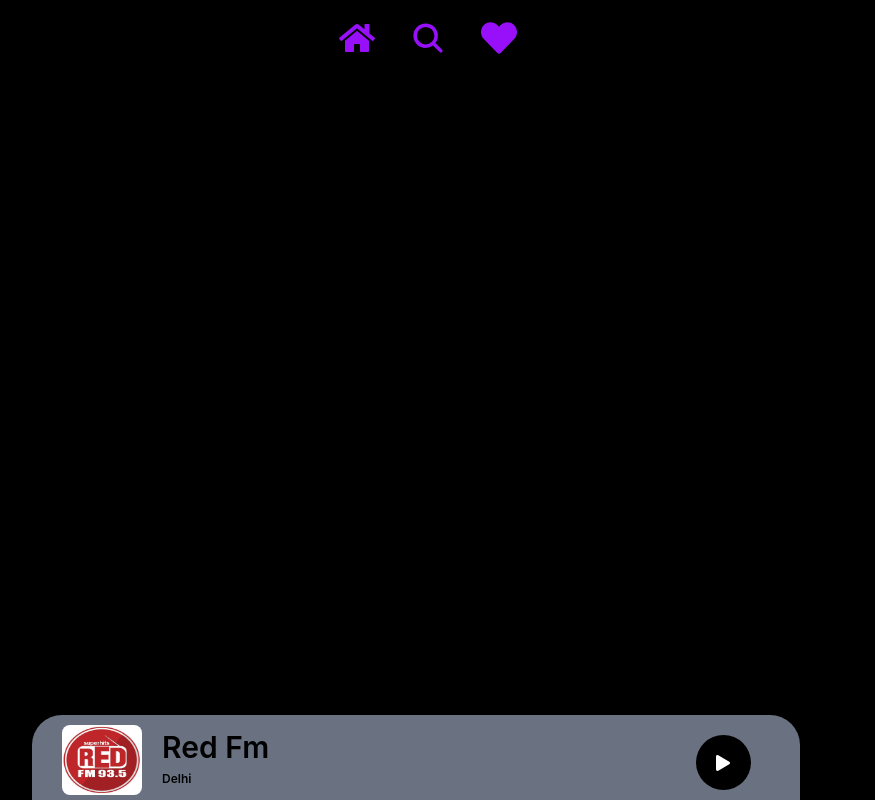
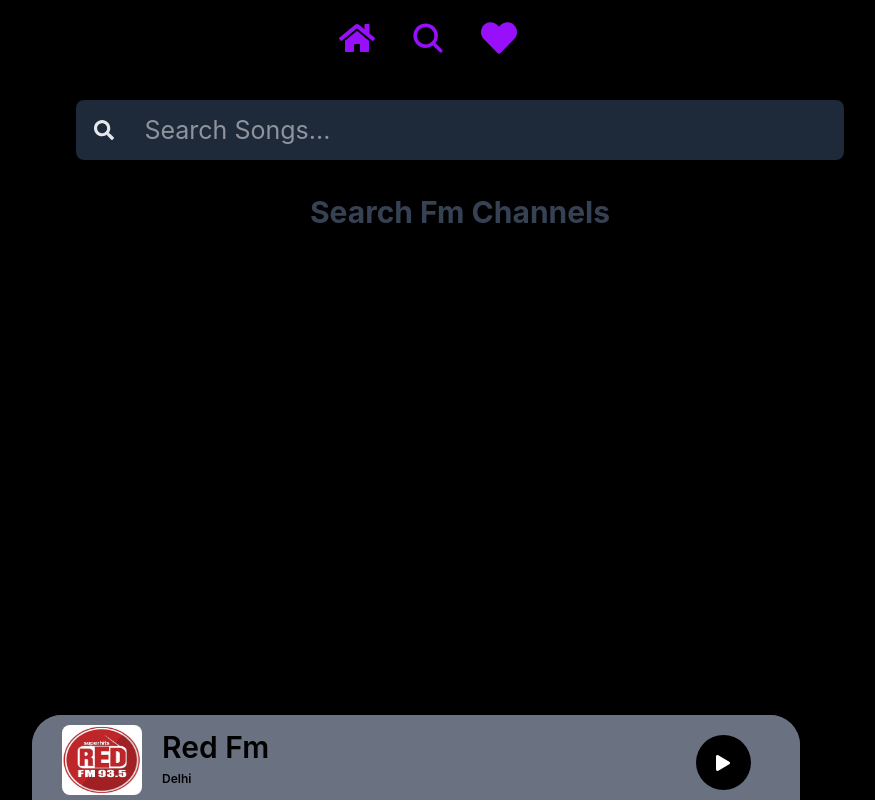
Before and after one commit to bharat3807/Fm-app, a React (Vite) app: page /Search in a window 1280 px wide. Shown: the whole page, without its empty margins (180-1055 px from the left). Built offline with nearby package versions, Linux system fonts and the light colour scheme.

Commit message:
Added: Search.jsx

```diff
--- a/src/App.jsx
+++ b/src/App.jsx
@@ -4,7 +4,7 @@ import Navbar from './components/Navbar'
 import Search from './pages/Search'
 import Liked from './pages/Liked'
 import { BrowserRouter, Routes, Route } from "react-router-dom"
-import Player from './components/Player';
+import Player from './Components/Player'
 function App() {
   return (
 <BrowserRouter>
--- a/src/pages/Search.jsx
+++ b/src/pages/Search.jsx
@@ -1,9 +1,45 @@
-import React from 'react'
+import React, {  useEffect, useState } from 'react'
+import Player from "../Components/Player";
+import { FaSearch } from "react-icons/fa";
+import Cards from '../components/Cards';
+import station from '../Station';
 
 function Search() {
+  let [input, setInput]=useState("")
+  let [fmlist, setFmList]=useState([])
+  useEffect(()=>{
+  let a = station.filter((item)=>(item.name.toLowerCase().includes(input) || (item.city.toLowerCase().includes(input) )  || (item.city.includes(input) ) || (item.name.includes(input) ) || (item.city.toUpperCase().includes(input) ) || (item.name.toUpperCase().includes(input) )))
+  setFmList(a)
+  },[input])
   return (
-    <div  className=" w-full h-[100vh] bg-black flex justify-start pt-[20px] md:pt-[100px] items-center flex-col gap-[30px]">
-      hii
+    <div className=" w-full h-[100vh] bg-black flex justify-start pt-[20px] md:pt-[100px] items-center flex-col gap-[30px]">
+
+<Player/>
+<form  action=""
+className='w-[90%] md:w-[60%] h-[60px]  bg-gray-800  flex justify-center items-center gap-5 rounded-lg overflow-hidden p-[15px] md:p-0' onSubmit={(e)=>{
+  e.preventDefault()
+}}>
+<FaSearch className='text-gray-200 text-[20px]'/>
+<input type =" text" className='w-[90%] h-[100%] bg-gray-800 outline-none border-0 p-[10px] text-[25px] text-white' placeholder='Search Songs...' onChange={(e)=>setInput(e.target.value)} value={input}/>
+</form>
+{input? (fmlist.length > 0 ?(<div className='w-[100%] h-[65%] md:h-[100%] flex  flex-wrap  justify-center p-[10px] items-center gap-5 overflow-auto'>
+{fmlist.map((item)=>(
+  <Cards
+ key={item.id} img={item.img} name={item.name} city={item.city} stationIndex={station.id-1}/>
+))}
+</div>):
+
+(
+<div className='text-gray-700 text-[30px] font-bold'>
+  This FM channel is not available.
+</div>
+))
+
+:
+
+(
+<div className='text-gray-700 text-[30px] font-bold'>Search Fm Channels</div>
+)}
 
     </div>
   )
```
